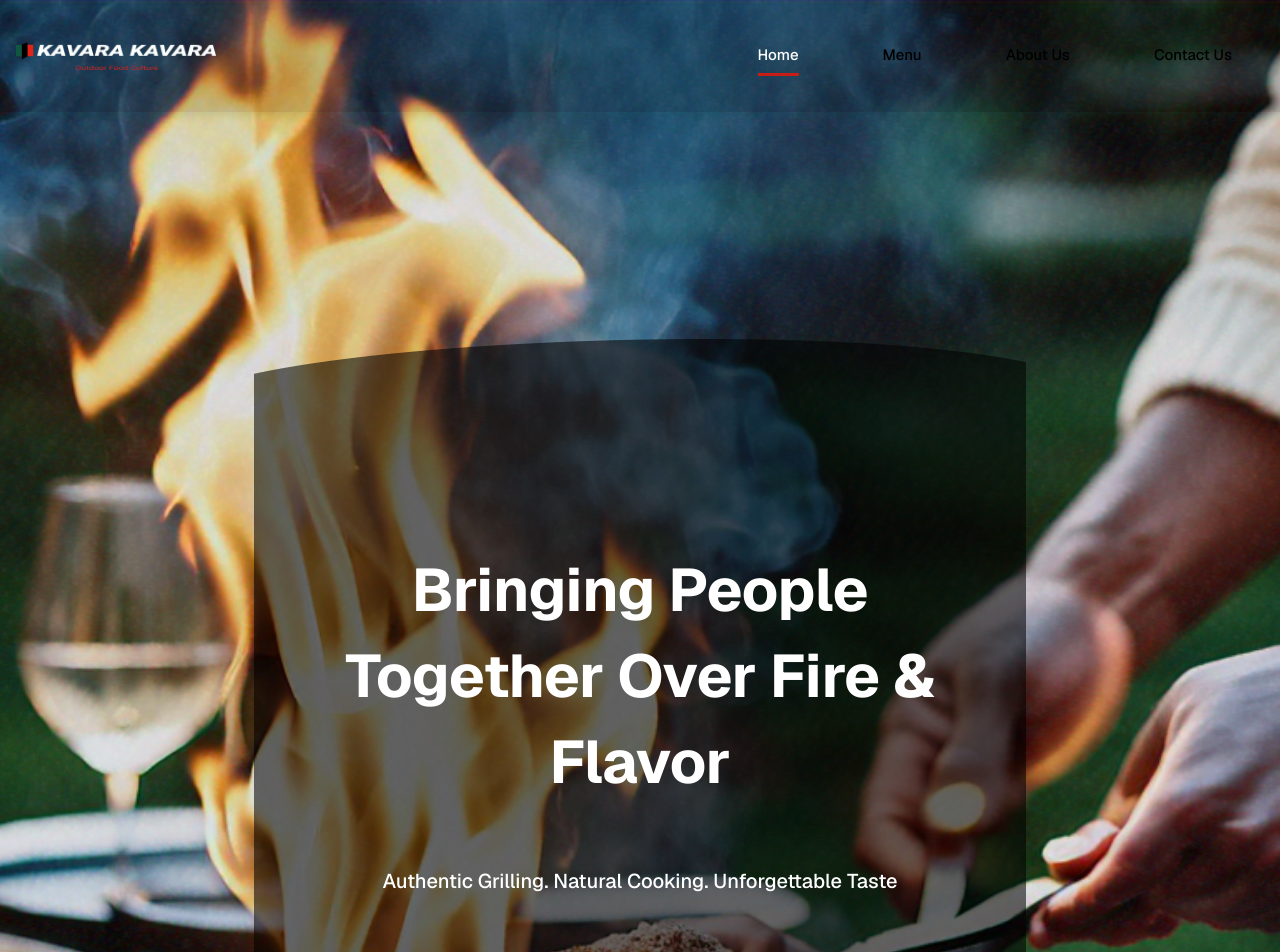
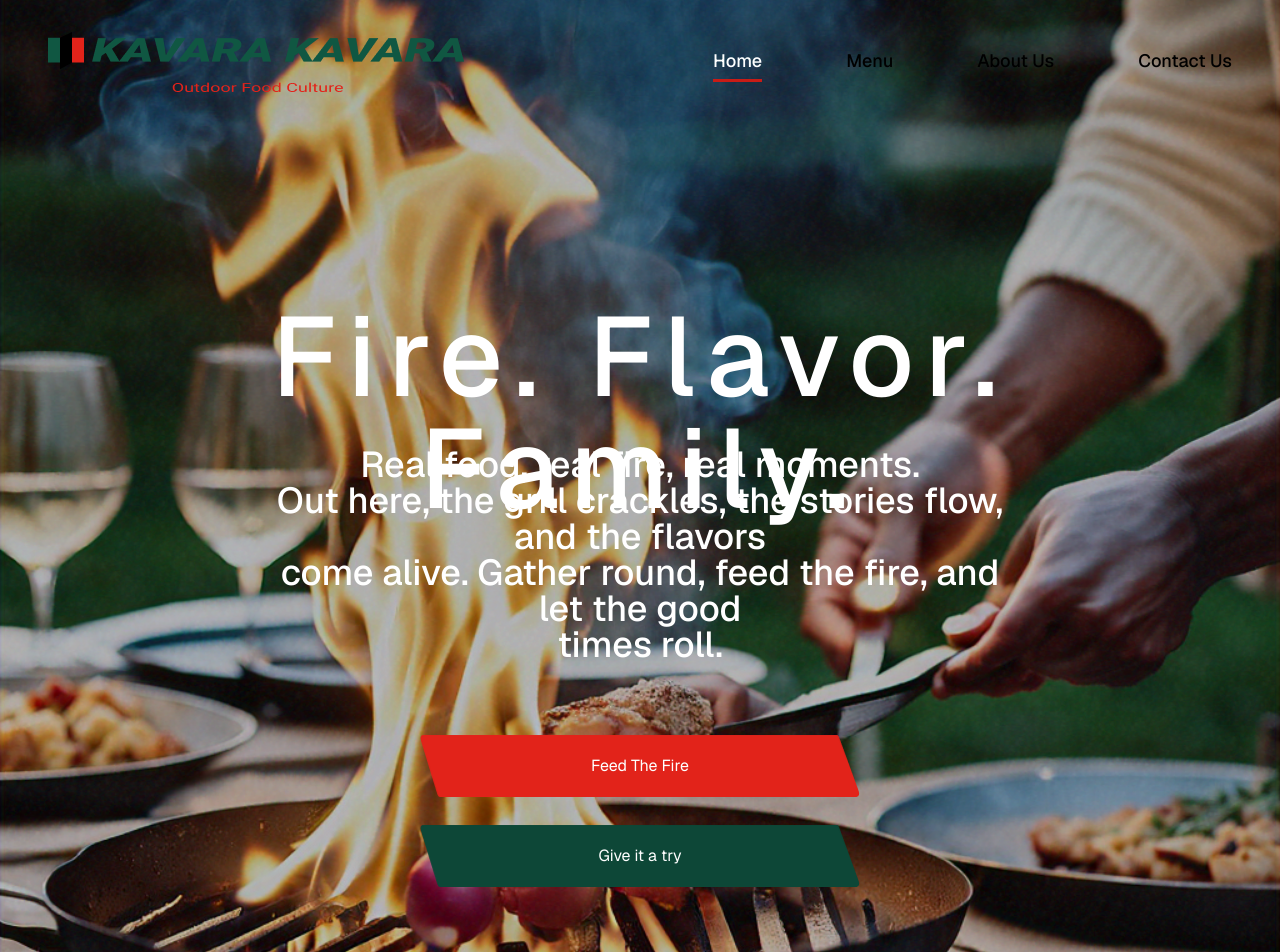
Before and after one commit to Tinashe-Tanyanyiwa/k-v-r, a Next.js app: page / in a window 1280 px wide. Shown: the top 952 px of the page. Built offline with nearby package versions, Linux system fonts and the light colour scheme.

Commit message:
hero section

```diff
--- a/src/app/HeroTwo.tsx
+++ b/src/app/HeroTwo.tsx
@@ -1,13 +1,27 @@
-import React from "react";
+"use client";
+
+import React, { useEffect, useState } from "react";
 import Image from "next/image";
 import background from "@/../public/images/herobackgroundtwo.png";
 import buttonback from "@/../public/images/vector3.png";
 import buttonbacktwo from "@/../public/images/vector4.png";
 import rectangle from "@/../public/images/rectangle.png";
+import { usePathname } from "next/navigation";
 
 function HeroTwo() {
+  const pathname = usePathname(); // Use usePathname instead
+  const [visible, setVisible] = useState("block");
+
+  useEffect(() => {
+    if (pathname === "/" ) {
+      setVisible("block");
+    }  else {
+      setVisible("hidden");
+    }
+  }, [pathname]);
+
   return (
-    <div className=" relative w-full grid grid-cols-1 h-[1703px]">
+    <div className=" relative w-full grid grid-cols-1 h-[1252px]">
       <Image
         src={background}
         alt="Background"
@@ -15,30 +29,27 @@ function HeroTwo() {
         objectFit="cover"
         className="absolute inset-0 z-0"
       />{" "}
-      <div className="mt-[339px] mx-[254px] col-span-1 z-1 ">
-        <div className="flex align-center justify-center">
-          <div className="relative  px-[17px]  w-[931.8px] h-[741.4px] ">
-            <Image
-              src={rectangle}
-              alt="Background"
-              layout="fill"
-              objectFit="cover"
-              className="absolute inset-0 z-0"
-            />
-            <div className="mx-[32px] my-[208px] relative flex  items-center justify-center">
-              <div>
-                <h1 className="mb-[66px] font-roboto font-bold text-6xl leading-[86px] tracking-[-0.5px] text-center text-white">
-                  Bringing People Together Over Fire & Flavor
+      <div className="absolute inset-0 bg-black opacity-20 z-1" />
+      <div className="mt-[300px] mx-[252px] col-span-1 z-2 ">
+        <div className="mb-[72px] flex align-center justify-center">
+          <div className="relative  px-[17px]    ">
+            <div className=" flex  items-center justify-center">
+              <div className="">
+                <h1 className=" h-[131px] mb-4 font-roboto font-medium text-[112px] leading-none tracking-[0.1em] text-center text-white">
+                  Fire. Flavor. Family.
                 </h1>
-                <p className="font-roboto font-medium text-[20px] leading-none tracking-1percent text-center text-white">
-                  Authentic Grilling. Natural Cooking. Unforgettable Taste
+                <p className=" font-roboto font-medium text-[36px] leading-none tracking-[1%] text-center text-white">
+                  Real food, real fire, real moments. <br /> Out here, the grill
+                  crackles, the stories flow, and the flavors <br /> come alive.
+                  Gather round, feed the fire, and let the good <br /> times
+                  roll.
                 </p>
               </div>
             </div>
           </div>
         </div>
-        <div className="mt-[96px]">
-          <div className="flex align-center justify-center">
+        <div className="">
+          <div className={`${visible} flex align-center justify-center`}>
             <button className="relative text-white  w-[440px] h-[62px] rounded-[4px] py-[14px] px-[32px]">
               <Image
                 src={buttonback}
@@ -47,10 +58,10 @@ function HeroTwo() {
                 objectFit="cover"
                 className="absolute inset-0 z-0"
               />
-              <p className="text-white z-1 relative">Explore our Menu</p>
+              <p className="text-white z-1 relative">Feed The Fire</p>
             </button>
           </div>
-          <div className="flex align-center justify-center mt-[28px]">
+          <div className={`${visible} flex align-center justify-center mt-[28px]`}>
             <button className="relative text-white  w-[440px] h-[62px] rounded-[4px] py-[14px] px-[32px]">
               <Image
                 src={buttonbacktwo}
@@ -59,12 +70,15 @@ function HeroTwo() {
                 objectFit="cover"
                 className="absolute inset-0 z-0"
               />
-              <p className="text-white z-1 relative">Explore our Menu</p>
+              <p className="text-white z-1 relative">Give it a try</p>
             </button>
           </div>
         </div>
-        <div>
-          <h1 className="mt-[96px] font-roboto font-bold text-[48px] leading-[57.6px] tracking--0.5 text-center text-white">
+        <div className="mt-[72px]">
+          <p className="h-[47px] font-roboto font-bold text-[36px] leading-[46.8px] tracking-[-0.2%] text-center text-white">
+            Next PopUp
+          </p>
+          <h1 className="mt-[12px] font-roboto font-bold text-[72px] leading-[86px] tracking-[-0.5px] text-center text-white">
             March 25
           </h1>
         </div>
--- a/src/app/Navigation.tsx
+++ b/src/app/Navigation.tsx
@@ -2,7 +2,7 @@
 
 import React, { useEffect, useState } from "react";
 import Image from "next/image";
-import logo from "@/../public/images/logo.png";
+import logo from "@/../public/images/logo2.png";
 import logo2 from "@/../public/images/logo2.png";
 import Link from "next/link";
 import { usePathname } from "next/navigation";
@@ -16,20 +16,20 @@ function Navigation() {
   useEffect(() => {
     if (pathname === "/" || pathname === "/menu") {
       setNavClass("absolute");
-      setColor("bg-[#0000001F]");
+      setColor("bg-transparent");
       setLogoSrc(logo);
     } else {
       setNavClass("relative");
-      setColor("bg-white");
+      setColor("bg-transparent");
       setLogoSrc(logo2);
     }
   }, [pathname]);
 
   return (
     <nav
-      className={`${color} ${navClass} custom-shadow top-0 left-0 right-0 z-2 border-gray-200 w-full`}
+      className={`${color} ${navClass}  top-0 left-0 right-0 z-2 border-gray-200 w-full`}
     >
-      <div className=" flex flex-wrap items-center justify-between mx-auto pl-4 pr-[48px] h-[112px]">
+      <div className=" flex flex-wrap items-center justify-between mx-auto pl-[48px] pr-[48px] h-[124px]">
         <Link
           href="/"
           className="flex items-center space-x-3 rtl:space-x-reverse"
@@ -37,8 +37,8 @@ function Navigation() {
           {/* <img src="https://flowbite.com/docs/images/logo.svg" className="h-8" alt="Flowbite Logo" /> */}
           <Image
             src={logoSrc}
-            width={200}
-            height={48}
+            width={416}
+            height={60}
             alt="Kavara Kavara Logo"
           />
           {/* <span className="self-center text-2xl font-semibold whitespace-nowrap dark:text-white">Flowbite</span> */}
@@ -72,7 +72,7 @@ function Navigation() {
             <li>
               <Link
                 href="/"
-                className="border-b-3 border-[#C81C16] block py-2  text-white font-roboto font-medium text-[15px] leading-[20px] tracking-[]x"
+                className="border-b-3 border-[#C81C16] block py-2  text-white font-roboto font-medium text-[18px] leading-[20px] tracking-[]x"
                 aria-current="page"
               >
                 Home
@@ -81,7 +81,7 @@ function Navigation() {
             <li>
               <Link
                 href="/menu"
-                className="block text-black py-2 font-roboto font-medium text-[15px] leading-[20px] tracking-[]"
+                className="block text-black py-2 font-roboto font-medium text-[18px] leading-[20px] tracking-[]"
               >
                 Menu
               </Link>
@@ -89,7 +89,7 @@ function Navigation() {
             <li>
               <Link
                 href="/about"
-                className="block text-black py-2 font-roboto font-medium text-[15px] leading-[20px] tracking-[]"
+                className="block text-black py-2 font-roboto font-medium text-[18px] leading-[20px] tracking-[]"
               >
                 About Us
               </Link>
@@ -98,7 +98,7 @@ function Navigation() {
             <li>
               <Link
                 href="/contact"
-                className="block text-black py-2 font-roboto font-medium text-[15px] leading-[20px] tracking-[]"
+                className="block text-black py-2 font-roboto font-medium text-[18px] leading-[20px] tracking-[]"
               >
                 Contact Us
               </Link>
--- /dev/null
+++ b/src/app/shop/Shop.tsx
@@ -0,0 +1,11 @@
+import React from "react";
+
+function Shop() {
+  return (
+    <div>
+      <h1> Shop</h1>
+    </div>
+  );
+}
+
+export default Shop;
--- /dev/null
+++ b/src/app/shop/page.tsx
@@ -0,0 +1,16 @@
+import React from "react";
+import Shop from "./Shop";
+import Navigation from "../Navigation";
+import HeroTwo from "../HeroTwo";
+
+function page() {
+  return (
+    <div className="h-[100vh] bg-white items-center justify-items-center min-h-screen    font-[family-name:var(--font-geist-sans)]">
+      <Navigation></Navigation>
+      <HeroTwo></HeroTwo>
+      <Shop></Shop>
+    </div>
+  );
+}
+
+export default page;
```
